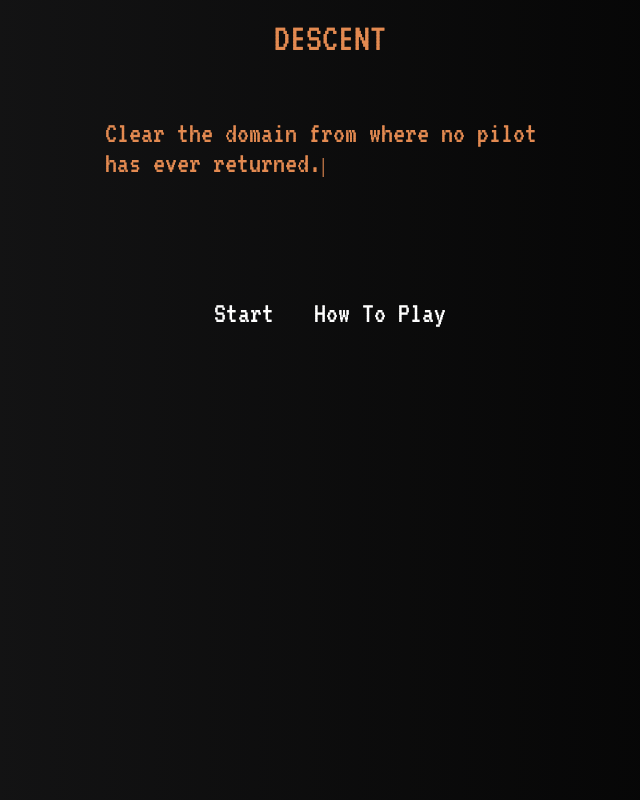
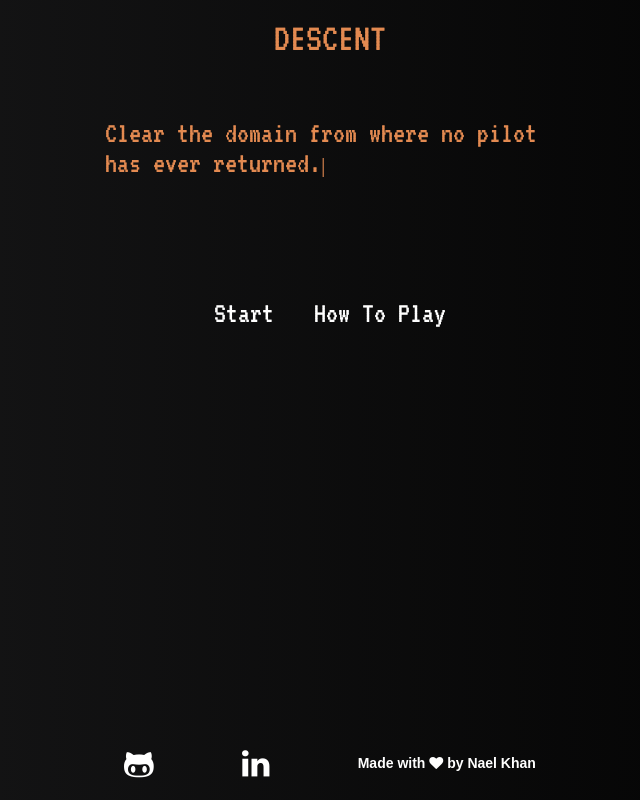
Before and after one commit to naelkhann/Descent, a website built with webpack: page index.html in a window 1280 px wide. Shown: the whole page, without its empty margins (310-950 px from the left). Built offline with nearby package versions, Linux system fonts and the light colour scheme.

Commit message:
Add footer for personal site links

```diff
--- a/css/app.css
+++ b/css/app.css
@@ -62,7 +62,6 @@ body {
 
 #start-screen-instructions {
   width: 450px;
-  height: 100px;
   display: none;
 }
 
@@ -95,3 +94,29 @@ body {
   background-image: url('./../assets/images/starfield.gif');
   cursor: none;
 }
+
+#footer {
+  width: 500px;
+  position: fixed;
+  bottom: 20px;
+  display: flex;
+  justify-content: space-around;
+  align-content: flex-end;
+  color: white;
+}
+
+#footer a {
+  text-decoration: none;
+  color: white;
+  transition: color, 0.2s, ease;
+}
+
+#footer a:hover {
+  color: rgb(227, 138, 81);
+}
+
+#footer h3 {
+  font-family: Arial, sans-serif;
+  font-size: 14px;
+  padding-top: 7px;
+}
--- a/index.html
+++ b/index.html
@@ -9,6 +9,7 @@
     <script src="https://code.jquery.com/pep/0.4.2/pep.js"></script>
     <script src="./lib/bundle.js" type="text/javascript"></script>
     <link href="https://fonts.googleapis.com/css?family=VT323" rel="stylesheet">
+    <link href="https://maxcdn.bootstrapcdn.com/font-awesome/4.7.0/css/font-awesome.min.css" rel="stylesheet">
     <link href="./css/app.css" rel="stylesheet" type="text/css" />
     <link href="./assets/images/favicon.png" rel="icon" type="image/png" />
   </head>
@@ -42,5 +43,10 @@
       <p>3.Eliminate as many enemy ships to obtain a higher score without getting destroyed.</p>
       <p>Good luck, pilot. Click 'Start' to play.</p>
     </div>
+    <div id="footer">
+      <a href="https://github.com/naelkhann"><i class="fa fa-github-alt fa-2x"></i></a>
+      <a href="https://www.linkedin.com/in/naelkhann"><i class="fa fa-linkedin fa-2x"></i></a>
+      <a href="http://www.naelkhan.com"><h3>Made with <i class="fa fa-heart"></i> by Nael Khan</h3></a>
+    </div>
   </body>
 </html>
```
